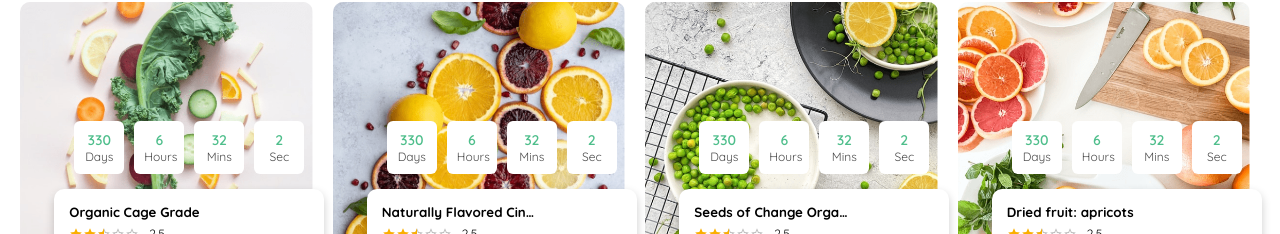
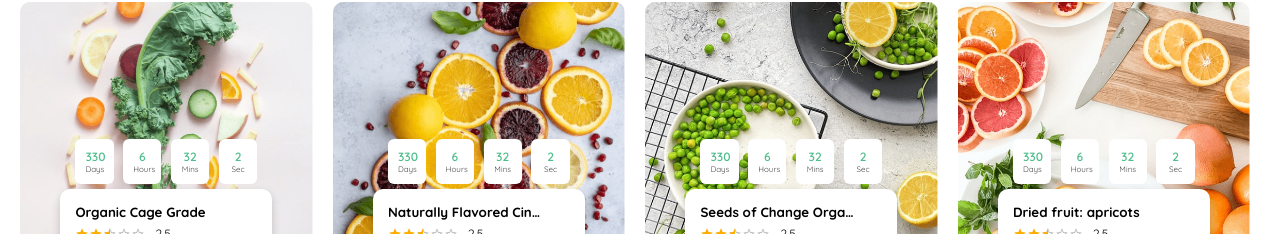
Before and after one commit to nareshm5796/EkartGrocery.in, a React (Create React App) app: page / in a window 1280 px wide. Shown: the part 1776-2010 px from the top of the page. Built offline with nearby package versions, Linux system fonts and the light colour scheme.

Commit message:
small changes

```diff
--- a/src/App.js
+++ b/src/App.js
@@ -10,7 +10,7 @@ import Blogs from './pages/blogspage';
 function App() {
   return (
     <div className="App">
-      <Header / >
+      <Header/>
       <div className='main-body'>
         <Routes >
         <Route path="/" element={<Home />} />
@@ -20,7 +20,6 @@ function App() {
         <Route path="/contact" element={<Contact />} />
       </Routes>
       </div>
-
     </div>
   );
 }
--- a/src/components/DealsoftheDay/DateTimeDisplay.css
+++ b/src/components/DealsoftheDay/DateTimeDisplay.css
@@ -1,5 +1,5 @@
-.Date-card{ display: flex; justify-content: space-between;  margin: 10px 15px; }
-.Date-card .card-item{margin: 5px; padding: 10px; background-color: #fff; border-radius: 6px; text-align: center;
-                        font-size: 14px;  width: 30px;}
+.Date-card{ display: flex; justify-content: space-between; margin: 5px 15px;  }
+.Date-card .card-item{ padding: 10px; background-color: #fff; border-radius: 6px; text-align: center;
+                        font-size: 12px; width: 10%; }
 .Date-card .card-item span{color: rgba(59, 183, 126, 0.9); font-weight: 600;}
-.Date-card .card-item p{font-size: 12px; opacity: 0.7;}
+.Date-card .card-item p{font-size: 8px; opacity: 0.7;}
--- a/src/components/DealsoftheDay/DealsOfTheDay.css
+++ b/src/components/DealsoftheDay/DealsOfTheDay.css
@@ -1,5 +1,6 @@
 .deals-card{  gap: 10px; margin: 20px 0px ;  margin-right: 10px; padding: 5px;}
 .deals-card-img{border-radius: 10px; position: relative !important;}
-.deals-card-timer{ position: absolute !important; bottom: -45px; left: 13%;  transition: all 0.4s ease-in-out; }
+.deals-card-timer{ position: absolute !important; bottom: -45px; left: 15%; right: 15%;
+                transition: all 0.4s ease-in-out; }
 .deals-card-timer:hover{bottom: -35px; }
 .deals-info{background-color: #fff; border-radius: 10px; padding: 15px; box-shadow: 0 4px 10px rgba(0, 0, 0, 0.2);}
--- a/src/components/categorySlider/CategorySlider.css
+++ b/src/components/categorySlider/CategorySlider.css
@@ -11,5 +11,5 @@
 
 .slick-slider{margin: 0px !important; padding: 0px !important;}
 .slider1 .slick-next{margin-right: 10px !important;}
-.slider1 .slick-next:before{ position:absolute !important; right: 30px !important ; top: -138px;
+.slider1 .slick-next:before{ position:absolute !important; right: 30px !important ; top: -140px;
                     font-size: 40px !important; color: rgba(176, 170, 170, 0.8)!important;}
--- a/src/components/products/Card.css
+++ b/src/components/products/Card.css
@@ -1,4 +1,4 @@
-.card-container {border: 1px solid #ddd;border-radius: 10px; max-width: 250px;
+.card-container {border: 1px solid #ddd;border-radius: 10px;
         text-align: left; padding: 16px; margin: 10px;
         box-shadow: 0 2px 5px rgba(0, 0, 0, 0.1); position: relative;
         transition: transform 0.3s ease, box-shadow 0.3s ease;}
```
